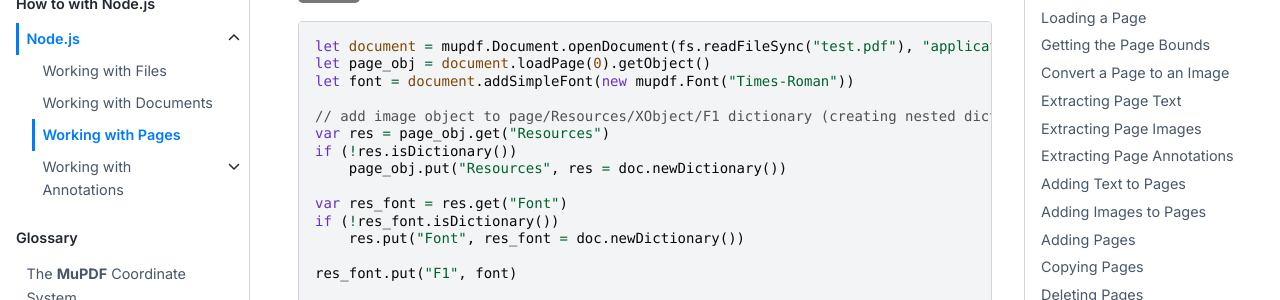
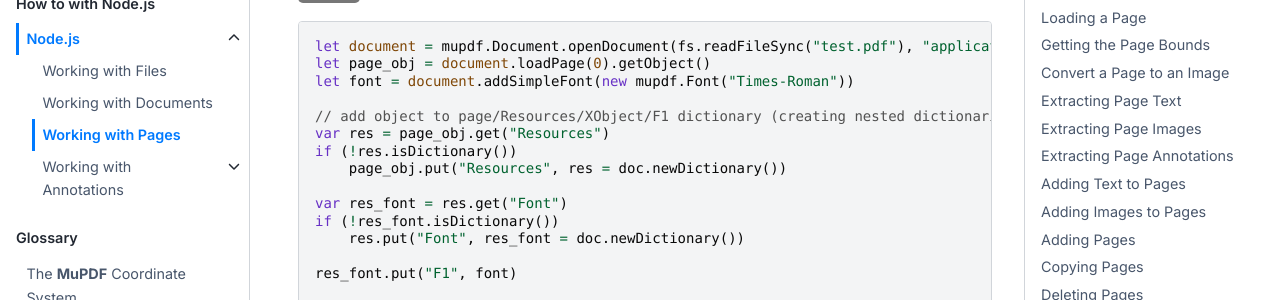
Before and after one commit to ArtifexSoftware/mupdf.js, a Sphinx documentation site: the page built from docs/how-to-guide/node/page/index.rst, in a window 1280 px wide and 900 px high, scrolled down 5196 px. Shown: the part 152-452 px from the top of the window. Built offline with Sphinx 7.4.7 and the PyData theme 0.15.4, drawn with Linux system fonts in a browser that asks for light colours.

Commit message:
Typo corrections.

```diff
--- a/docs/conf.py
+++ b/docs/conf.py
@@ -97,7 +97,7 @@
     "logo": {
         "text": "",
         "image_dark": "_static/sidebar-logo-light.svg",
-        "alt_text": "developer.pdf.co",
+        "alt_text": "mupdf.js",
     },
     "icon_links": [
         {
--- a/docs/how-to-guide/node/page/index.rst
+++ b/docs/how-to-guide/node/page/index.rst
@@ -156,7 +156,7 @@
     let page_obj = document.loadPage(0).getObject()
     let font = document.addSimpleFont(new mupdf.Font("Times-Roman"))
 
-    // add image object to page/Resources/XObject/F1 dictionary (creating nested dictionaries as needed)
+    // add object to page/Resources/XObject/F1 dictionary (creating nested dictionaries as needed)
     var res = page_obj.get("Resources")
     if (!res.isDictionary())
         page_obj.put("Resources", res = doc.newDictionary())
```
